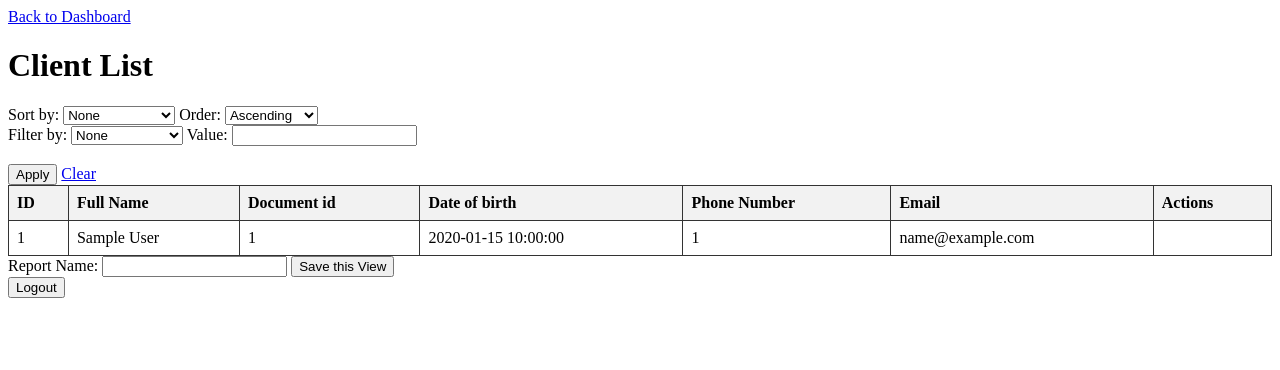
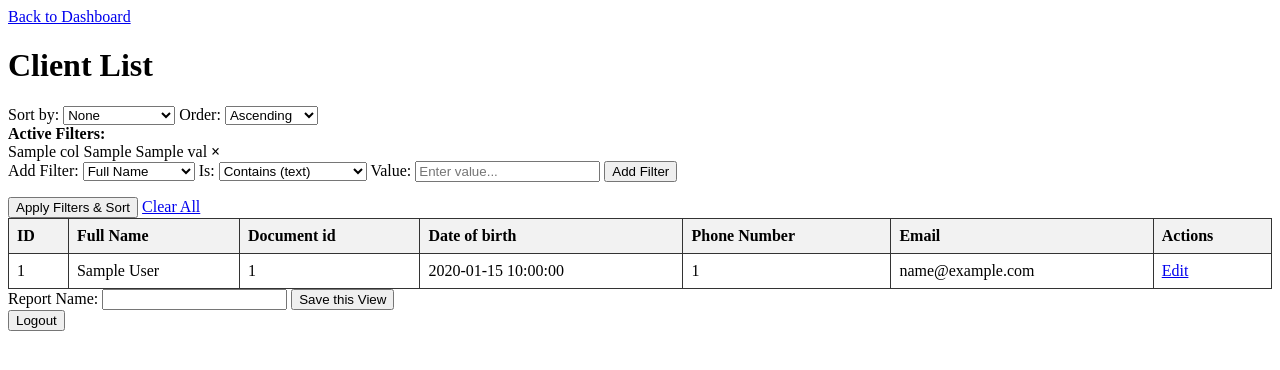
Before and after one commit to ostrrovska/ski_resort, a Flask app: template templates/clients.html in a window 1280 px wide. Shown: the top 370 px of the page. Run offline with Flask 3, Linux system fonts and the light colour scheme; the visitor is signed in with stand-in values (Sample User, id 1); tables that the repository leaves empty hold one stand-in row (values such as "Sample post"); the template is opened without the code that fills it: most values are stand-ins (such as "Sample title", 1, 10 or a date in 2020).

Commit message:
add enhanced filtering for clients

```diff
--- a/templates/clients.html
+++ b/templates/clients.html
@@ -9,32 +9,53 @@
     <a href="{{ url_for('client.dashboard') }}">Back to Dashboard</a>
 <h1>Client List</h1>
 
-<form action="{{ url_for('client.list_clients') }}" method="GET">
+<form action="{{ url_for('client.list_clients') }}" method="GET" id="filter-form">
     <div class="form-group">
         <label for="sort_by">Sort by:</label>
         <select id="sort_by" name="sort_by">
-            <option value="" selected>None</option>
-            <option value="id">ID</option>
-            <option value="full_name">Full Name</option>
-            <option value="document_id">Document id</option>
-            <option value="date_of_birth">Date of birth</option>
-            <option value="phone_number">Phone Number</option>
-            <option value="email">Email</option>
-            <option value="login">Login</option>
+            <option value="" {% if not sort_by %}selected{% endif %}>None</option>
+            <option value="id" {% if sort_by == 'id' %}selected{% endif %}>ID</option>
+            <option value="full_name" {% if sort_by == 'full_name' %}selected{% endif %}>Full Name</option>
+            <option value="document_id" {% if sort_by == 'document_id' %}selected{% endif %}>Document id</option>
+            <option value="date_of_birth" {% if sort_by == 'date_of_birth' %}selected{% endif %}>Date of birth</option>
+            <option value="phone_number" {% if sort_by == 'phone_number' %}selected{% endif %}>Phone Number</option>
+            <option value="email" {% if sort_by == 'email' %}selected{% endif %}>Email</option>
+            <option value="login" {% if sort_by == 'login' %}selected{% endif %}>Login</option>
             {% if session.access_right == 'admin' %}
-                <option value="access_right">Access Right</option>
+                <option value="access_right" {% if sort_by == 'access_right' %}selected{% endif %}>Access Right</option>
             {% endif %}
         </select>
         <label for="sort_order">Order:</label>
         <select id="sort_order" name="sort_order">
-            <option value="asc" selected>Ascending</option>
-            <option value="desc">Descending</option>
+            <option value="asc" {% if sort_order == 'asc' %}selected{% endif %}>Ascending</option>
+            <option value="desc" {% if sort_order == 'desc' %}selected{% endif %}>Descending</option>
         </select>
     </div>
+
+    <div id="hidden-filters-container">
+        {% for col, op, val in active_filters %}
+            <input type="hidden" name="filter_col" value="{{ col }}">
+            <input type="hidden" name="filter_op" value="{{ op }}">
+            <input type="hidden" name="filter_val" value="{{ val }}">
+        {% endfor %}
+    </div>
+
     <div class="form-group">
-        <label for="filter_by">Filter by:</label>
-        <select id="filter_by" name="filter_by">
-            <option value="" selected>None</option>
+        <strong>Active Filters:</strong>
+        <div id="active-filters-display">
+            {% if not active_filters %}<span id="no-filters-msg">None</span>{% endif %}
+            {% for col, op, val in active_filters %}
+                <span class="active-filter-tag">
+                    {{ col }} {{ op }} {{ val }}
+                    <b class="remove-filter-btn" data-col="{{ col }}" data-op="{{ op }}" data-val="{{ val }}">&times;</b>
+                </span>
+            {% endfor %}
+        </div>
+    </div>
+
+    <div class="form-group form-section">
+        <label for="new_filter_col">Add Filter:</label>
+        <select id="new_filter_col">
             <option value="full_name">Full Name</option>
             <option value="date_of_birth">Date of birth</option>
             <option value="phone_number">Phone Number</option>
@@ -44,23 +65,30 @@
                 <option value="access_right">Access Right</option>
             {% endif %}
         </select>
-        <label for="filter_value">Value:</label>
-        <input type="text" id="filter_value" name="filter_value"><br><br>
+
+        <label for="new_filter_op">Is:</label>
+        <select id="new_filter_op">
+            <option value="like">Contains (text)</option>
+            <option value="eq">Equal to (=)</option>
+            <option value="neq">Not Equal to (!=)</option>
+            <option value="gt">Greater than (>)</option>
+            <option value="gte">Greater or equal (>=)</option>
+            <option value="lt">Less than (<)</option>
+            <option value="lte">Less or equal (<=)</option>
+            <option value="in">Is (for roles)</option>
+        </select>
+
+        <label for="new_filter_val">Value:</label>
+        <input type="text" id="new_filter_val" placeholder="Enter value...">
+
+        <button type="button" id="add-filter-btn">Add Filter</button>
     </div>
-    <button type="submit">Apply</button>
-    <a href="{{ url_for('client.list_clients') }}">Clear</a>
+
+    <div class="form-group" style="margin-top: 15px;">
+        <button type="submit">Apply Filters & Sort</button>
+        <a href="{{ url_for('client.list_clients') }}">Clear All</a>
+    </div>
 </form>
-
-<script>
-    document.getElementById('filter_by').addEventListener('change', function() {
-        var filterValueInput = document.getElementById('filter_value');
-        if (this.value === 'date_of_birth') {
-            filterValueInput.type = 'date';
-        } else {
-            filterValueInput.type = 'text';
-        }
-    });
-</script>
 
 <table>
     <tr>
@@ -86,17 +114,16 @@
             {% if session.access_right == 'admin' %}
                 <td>{{ key.access_right.value }}</td>
             {% endif %}
+
             <td>
-                {% if session.access_right in ['admin', 'moderator'] %}
-                    <a href="{{ url_for('client.edit_client', id=client.id) }}">Edit</a>
-                {% endif %}
-                {% if session.access_right == 'admin' and key.access_right.value != 'admin' %} {# Тільки адмін може видаляти КЛІЄНТІВ #}
+                <a href="{{ url_for('client.edit_client', id=client.id) }}">Edit</a>
+
+                {% if session.access_right == 'admin' and key.access_right.value != 'admin' %}
                     <form action="{{ url_for('client.delete', id=client.id) }}" method="POST" style="display:inline;">
                         <button type="submit">Delete</button>
                     </form>
 
-                    {# --- Кнопка "Make Moderator" --- #}
-                    {% if key.access_right.value == 'authorized' %} {# Показуємо кнопку тільки для authorized #}
+                    {% if key.access_right.value == 'authorized' %}
                         <form action="{{ url_for('client.set_moderator', client_id=client.id) }}" method="POST" style="display:inline;">
                             <button type="submit">Make Moderator</button>
                         </form>
@@ -114,9 +141,104 @@
     <button type="submit">Save this View</button>
 </form>
 
-<!-- Logout button -->
 <form action="{{ url_for('client.logout') }}" method="POST" style="display: inline;">
     <button type="submit">Logout</button>
 </form>
+
+<script>
+(function() {
+    // Нам не потрібна перевірка if(!newColEl), бо ця форма тепер єдина
+    const form = document.getElementById('filter-form');
+    const hiddenContainer = document.getElementById('hidden-filters-container');
+    const displayContainer = document.getElementById('active-filters-display');
+    const noFiltersMsg = document.getElementById('no-filters-msg');
+    const newColEl = document.getElementById('new_filter_col');
+    const newOpEl = document.getElementById('new_filter_op');
+    const newColVal = document.getElementById('new_filter_val');
+
+    // --- Налаштування логіки для Client + Key ---
+    newColEl.addEventListener('change', function() {
+        if (this.value === 'date_of_birth') {
+            newColVal.type = 'date';
+            newColVal.placeholder = '';
+        } else {
+            // full_name, phone_number, email, login, access_right
+            newColVal.type = 'text';
+            newColVal.placeholder = 'Enter value...';
+        }
+    });
+    newColEl.dispatchEvent(new Event('change'));
+    // --- Кінець налаштування ---
+
+    // --- (Універсальна логіка додавання/видалення) ---
+    document.getElementById('add-filter-btn').addEventListener('click', function() {
+        const col = newColEl.value;
+        const op = newOpEl.value;
+        const val = newColVal.value;
+
+        if (!col || !val) {
+            alert('Будь ласка, виберіть колонку та введіть значення.');
+            return;
+        }
+
+        hiddenContainer.insertAdjacentHTML('beforeend', `
+            <input type="hidden" name="filter_col" value="${col}">
+            <input type="hidden" name="filter_op" value="${op}">
+            <input type="hidden" name="filter_val" value="${val}">
+        `);
+
+        if (noFiltersMsg) noFiltersMsg.style.display = 'none';
+
+        displayContainer.insertAdjacentHTML('beforeend', `
+            <span class="active-filter-tag">
+                ${col} ${op} ${val}
+                <b class="remove-filter-btn"
+                   data-col="${col}"
+                   data-op="${op}"
+                   data-val="${val}">&times;</b>
+            </span>
+        `);
+
+        newColVal.value = '';
+        updateRemoveListeners();
+    });
+
+    function updateRemoveListeners() {
+        displayContainer.querySelectorAll('.remove-filter-btn').forEach(btn => {
+            btn.removeEventListener('click', removeFilter);
+            btn.addEventListener('click', removeFilter);
+        });
+    }
+
+    function removeFilter(event) {
+        const btn = event.target;
+        const col = btn.dataset.col;
+        const op = btn.dataset.op;
+        const val = btn.dataset.val;
+
+        btn.parentElement.remove();
+
+        const allCols = hiddenContainer.querySelectorAll('input[name="filter_col"]');
+        const allOps = hiddenContainer.querySelectorAll('input[name="filter_op"]');
+        const allVals = hiddenContainer.querySelectorAll('input[name="filter_val"]');
+
+        for (let i = 0; i < allCols.length; i++) {
+            if (allCols[i].value === col && allOps[i].value === op && allVals[i].value === val) {
+                allCols[i].remove();
+                allOps[i].remove();
+                allVals[i].remove();
+                break;
+            }
+        }
+
+        if (displayContainer.querySelectorAll('.active-filter-tag').length === 0) {
+            if (noFiltersMsg) noFiltersMsg.style.display = 'inline';
+        }
+    }
+
+    updateRemoveListeners();
+})();
+</script>
+
 </body>
 </html>
```
Also changed, not shown: controllers/client_controller.py (+28 -6 lines), services/client_service.py (+13 -52 lines).
